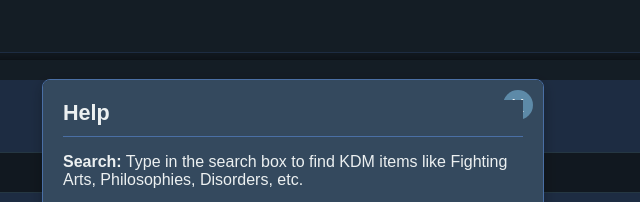
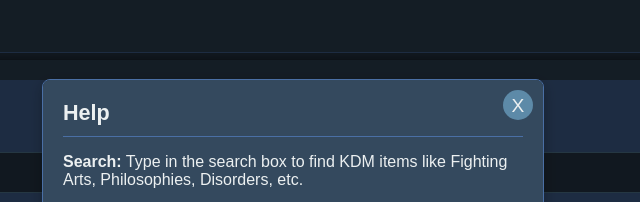
Before and after one commit to pookin/KDM-Labels, a plain HTML site: page index.html in a window 1280 px wide. Shown: the top 202 px of the page, 347-987 px from the left. Drawn offline with Linux system fonts and the light colour scheme.

Commit message:
fixed style issue

```diff
--- a/style.css
+++ b/style.css
@@ -150,7 +150,6 @@
     #helpDialog .dialog-header {
         position: sticky;
         top: 0;
-        background-color: #34495e; /* Match dialog background */
         z-index: 1; /* Keep header above scrolling content */
         padding-bottom: 10px;
         margin-bottom: 10px; /* Space before content starts */
```
